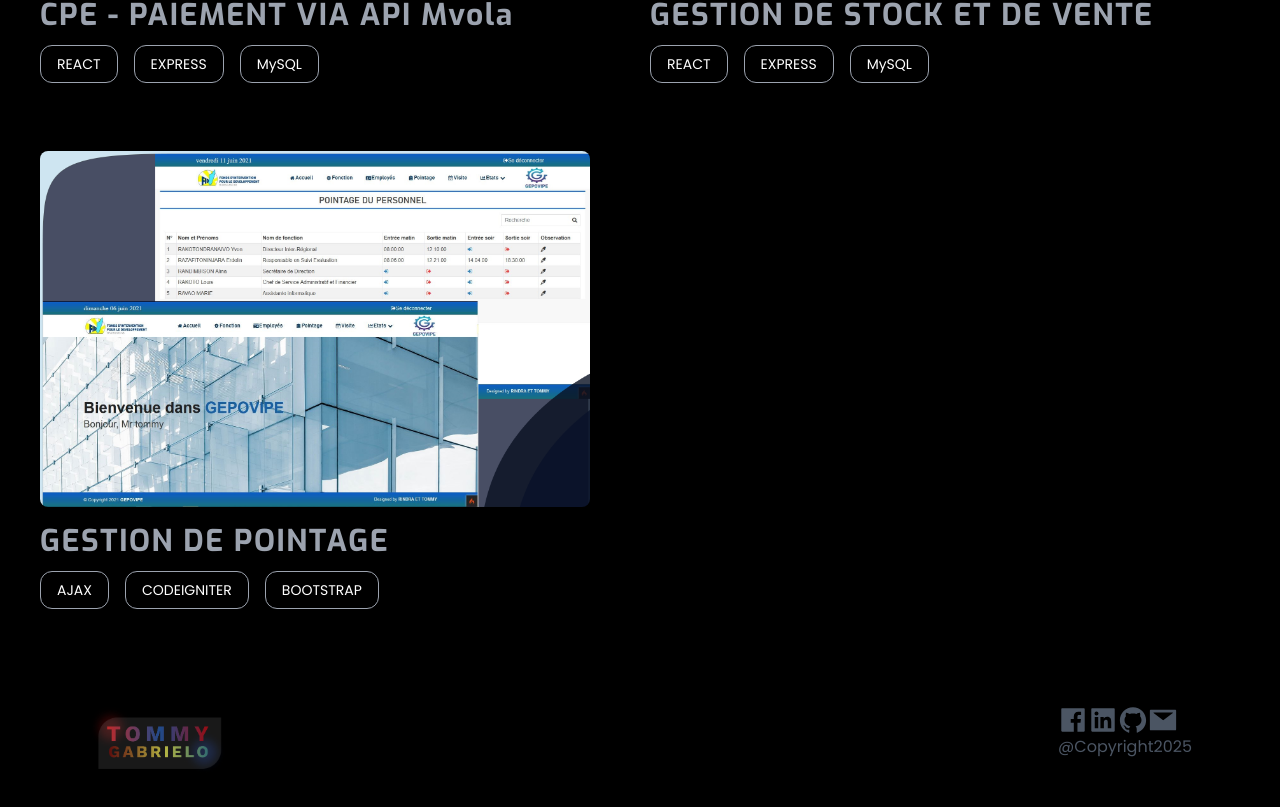
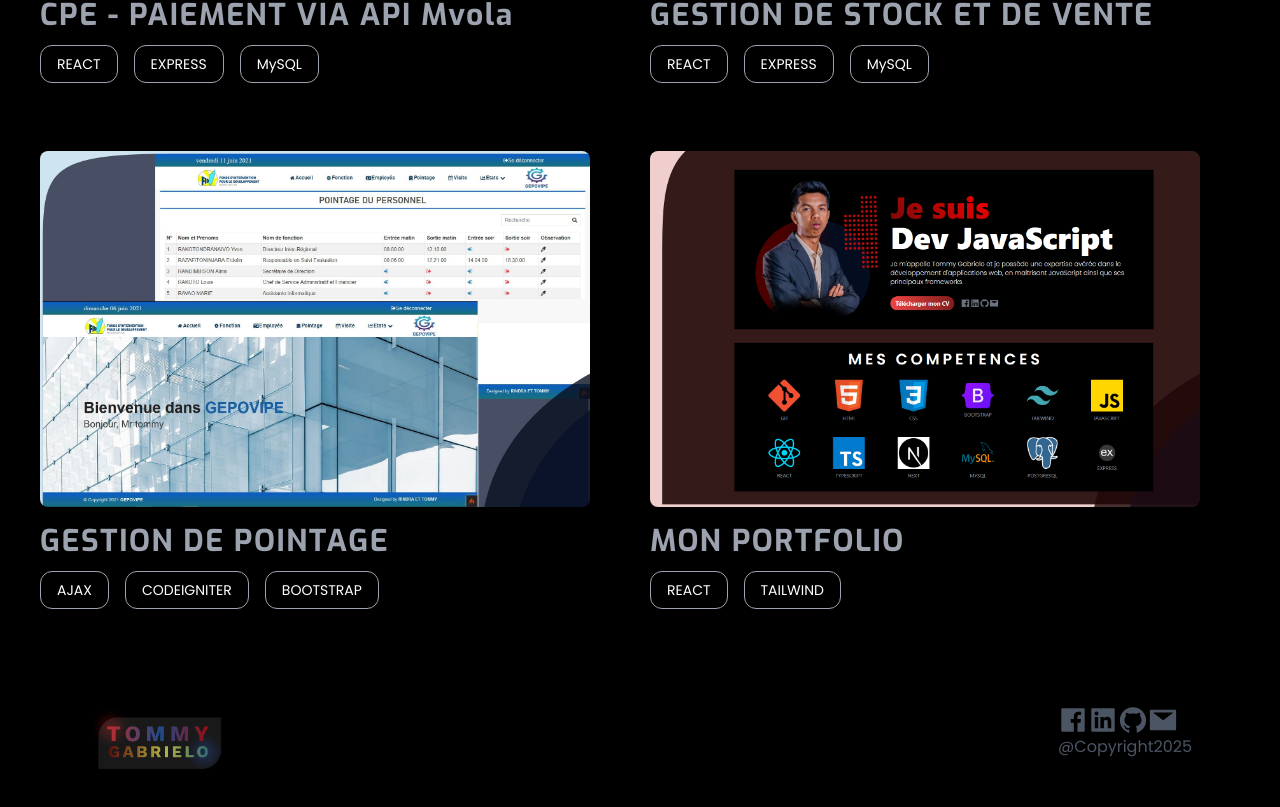
Before and after one commit to tommygabrielo/portfolio, a React (Create React App) app: page / in a window 1280 px wide. Shown: the part 3945-4752 px from the top of the page. Built offline with nearby package versions, Linux system fonts and the light colour scheme; the HTML template or start-up script is replaced by a standard one.

Commit message:
ajout portfolio

```diff
--- a/src/components/Projet.jsx
+++ b/src/components/Projet.jsx
@@ -4,6 +4,7 @@ import evaluation from "../assets/evaluation-projet.png";
 import cpe from "../assets/cpe-projet.png";
 import ttm from "../assets/ttm-projet.png";
 import gepovipe from "../assets/gepovipe-projet.png";
+import portfolio from "../assets/portfolio.png"
 import Aos from 'aos';
 
 const Projet = () => {
@@ -40,6 +41,12 @@ const Projet = () => {
             title: "GESTION DE POINTAGE",
             link: "https://github.com/tommygabrielo/GEPOVIPE/tree/main/GEPOVIPE/gestion%20de%20pointage",
             techs: ["AJAX", "CODEIGNITER", "BOOTSTRAP"],
+        },
+        {
+            img: portfolio,
+            title: "MON PORTFOLIO",
+            link: "",
+            techs: ["REACT", "TAILWIND"],
         },
     ];
 
```
Also changed, not shown: src/assets/portfolio.png (added).
